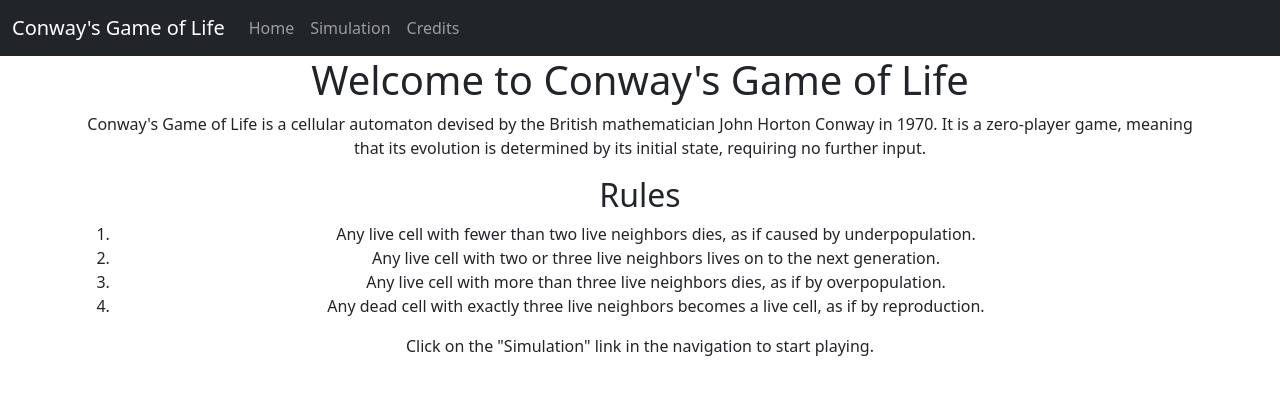
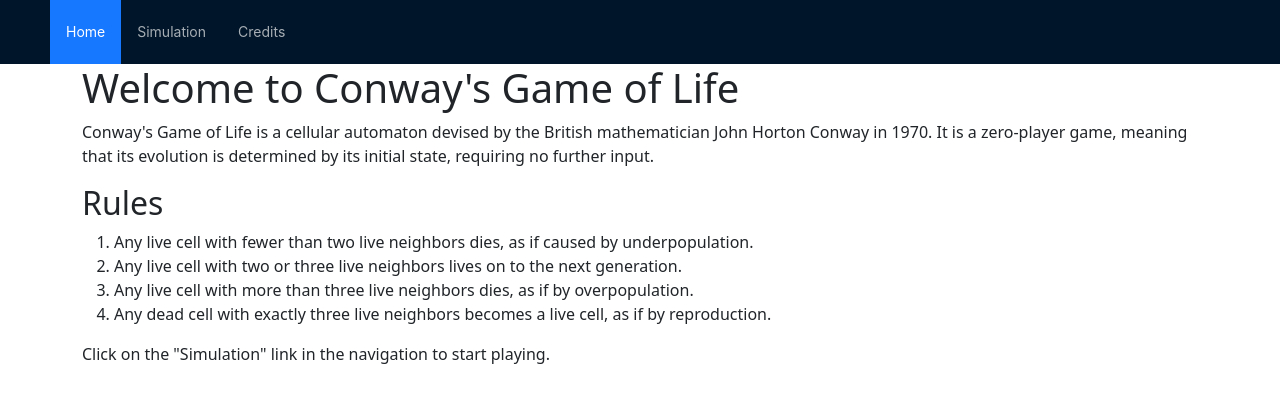
Before and after one commit to GeoBrownMotion/Xin-Geng-Ping-He-assignment2, a React (Create React App) app in the folder conways-game-of-life/: page / in a window 1280 px wide. Shown: the top 402 px of the page. Built offline with nearby package versions, Linux system fonts and the light colour scheme.

Commit message:
add 3rd party UI components, routing

```diff
--- a/conways-game-of-life/package.json
+++ b/conways-game-of-life/package.json
@@ -6,6 +6,7 @@
     "@testing-library/jest-dom": "^5.17.0",
     "@testing-library/react": "^13.4.0",
     "@testing-library/user-event": "^13.5.0",
+    "antd": "^5.15.3",
     "bootstrap": "^5.3.3",
     "react": "^18.2.0",
     "react-dom": "^18.2.0",
--- a/conways-game-of-life/src/App.js
+++ b/conways-game-of-life/src/App.js
@@ -1,62 +1,23 @@
-import React from 'react';
-import { BrowserRouter as Router, Route, Link, Routes } from 'react-router-dom';
-import HomePage from './HomePage';
-import SimulationPage from './SimulationPage';
-import CreditsPage from './CreditsPage';
-import { GameProvider } from './GameContext';
-import 'bootstrap/dist/css/bootstrap.min.css';
-import './App.css';
-import ReactDOM from 'react-dom';
+import "bootstrap/dist/css/bootstrap.min.css";
+import React from "react";
+import { createHashRouter, RouterProvider } from "react-router-dom";
+import "./App.css";
+import CreditsPage from "./CreditsPage";
+import { GameProvider } from "./GameContext";
+import HomePage from "./HomePage";
+import SimulationPage from "./SimulationPage";
 
-ReactDOM.render(
-  <React.StrictMode>
-    <GameProvider>
-      <App />
-    </GameProvider>
-  </React.StrictMode>,
-  document.getElementById('root')
-);
+const router = createHashRouter([
+  { path: "/", element: <HomePage /> },
+  { path: "/simulation", element: <SimulationPage /> },
+  { path: "/credits", element: <CreditsPage /> },
+]);
 
 function App() {
   return (
-    <Router>
-      <GameProvider>
-        <div className="App">
-          <nav className="navbar navbar-expand-lg navbar-dark bg-dark">
-            <div className="container-fluid">
-              <Link className="navbar-brand" to="/">
-                Conway's Game of Life
-              </Link>
-              <div className="collapse navbar-collapse" id="navbarNav">
-                <ul className="navbar-nav">
-                  <li className="nav-item">
-                    <Link className="nav-link" to="/">
-                      Home
-                    </Link>
-                  </li>
-                  <li className="nav-item">
-                    <Link className="nav-link" to="/simulation">
-                      Simulation
-                    </Link>
-                  </li>
-                  <li className="nav-item">
-                    <Link className="nav-link" to="/credits">
-                      Credits
-                    </Link>
-                  </li>
-                </ul>
-              </div>
-            </div>
-          </nav>
-
-          <Routes>
-            <Route path="/simulation" element={<SimulationPage />} />
-            <Route path="/credits" element={<CreditsPage />} />
-            <Route path="/" element={<HomePage />} />
-          </Routes>
-        </div>
-      </GameProvider>
-    </Router>
+    <GameProvider>
+      <RouterProvider router={router} />
+    </GameProvider>
   );
 }
 
--- a/conways-game-of-life/src/CreditsPage.js
+++ b/conways-game-of-life/src/CreditsPage.js
@@ -1,17 +1,28 @@
-import React from 'react';
+import React from "react";
+import NavBar from "./components/NavBar";
 
 const CreditsPage = () => {
   return (
+    <>
+      <NavBar />
       <div className="container">
         <h1>Credits</h1>
-      <p>This implementation of Conway's Game of Life was created by [Your Name].</p>
         <p>
-        You can find the source code on GitHub:{' '}
-        <a href="https://github.com/GeoBrownMotion/Xin-Geng-Ping-He-assignment2.git" target="_blank" rel="noopener noreferrer">
+          This implementation of Conway's Game of Life was created by [Your
+          Name].
+        </p>
+        <p>
+          You can find the source code on GitHub:{" "}
+          <a
+            href="https://github.com/GeoBrownMotion/Xin-Geng-Ping-He-assignment2.git"
+            target="_blank"
+            rel="noopener noreferrer"
+          >
             https://github.com/GeoBrownMotion/Xin-Geng-Ping-He-assignment2.git
           </a>
         </p>
       </div>
+    </>
   );
 };
 
--- a/conways-game-of-life/src/HomePage.js
+++ /dev/null
@@ -1,25 +0,0 @@
-import React from 'react';
-
-const HomePage = () => {
-  return (
-    <div className="container">
-      <h1>Welcome to Conway's Game of Life</h1>
-      <p>
-        Conway's Game of Life is a cellular automaton devised by the British
-        mathematician John Horton Conway in 1970. It is a zero-player game,
-        meaning that its evolution is determined by its initial state, requiring
-        no further input.
-      </p>
-      <h2>Rules</h2>
-      <ol>
-        <li>Any live cell with fewer than two live neighbors dies, as if caused by underpopulation.</li>
-        <li>Any live cell with two or three live neighbors lives on to the next generation.</li>
-        <li>Any live cell with more than three live neighbors dies, as if by overpopulation.</li>
-        <li>Any dead cell with exactly three live neighbors becomes a live cell, as if by reproduction.</li>
-      </ol>
-      <p>Click on the "Simulation" link in the navigation to start playing.</p>
-    </div>
-  );
-};
-
-export default HomePage;
--- /dev/null
+++ b/conways-game-of-life/src/HomePage.jsx
@@ -0,0 +1,42 @@
+import React from "react";
+import NavBar from "./components/NavBar";
+const HomePage = () => {
+  return (
+    <>
+      <NavBar />
+      <div className="container">
+        <h1>Welcome to Conway's Game of Life</h1>
+        <p>
+          Conway's Game of Life is a cellular automaton devised by the British
+          mathematician John Horton Conway in 1970. It is a zero-player game,
+          meaning that its evolution is determined by its initial state,
+          requiring no further input.
+        </p>
+        <h2>Rules</h2>
+        <ol>
+          <li>
+            Any live cell with fewer than two live neighbors dies, as if caused
+            by underpopulation.
+          </li>
+          <li>
+            Any live cell with two or three live neighbors lives on to the next
+            generation.
+          </li>
+          <li>
+            Any live cell with more than three live neighbors dies, as if by
+            overpopulation.
+          </li>
+          <li>
+            Any dead cell with exactly three live neighbors becomes a live cell,
+            as if by reproduction.
+          </li>
+        </ol>
+        <p>
+          Click on the "Simulation" link in the navigation to start playing.
+        </p>
+      </div>
+    </>
+  );
+};
+
+export default HomePage;
--- a/conways-game-of-life/src/SimulationPage.js
+++ b/conways-game-of-life/src/SimulationPage.js
@@ -1,7 +1,8 @@
-import React, { useContext, useEffect } from 'react';
-import { GameContext } from './GameContext';
-import Grid from './Grid';
-import useInterval from './useInterval';
+import React, { useContext, useEffect } from "react";
+import { GameContext } from "./GameContext";
+import Grid from "./Grid";
+import NavBar from "./components/NavBar";
+import useInterval from "./useInterval";
 
 const SimulationPage = () => {
   const {
@@ -24,7 +25,7 @@ const SimulationPage = () => {
     updatedGrid[row][col] = !updatedGrid[row][col];
     setGrid(updatedGrid);
     // Assuming setLiveCells updates the count of live cells in the grid
-    const liveCellsCount = updatedGrid.flat().filter(cell => cell).length;
+    const liveCellsCount = updatedGrid.flat().filter((cell) => cell).length;
     setLiveCells(liveCellsCount);
   };
 
@@ -42,7 +43,7 @@ const SimulationPage = () => {
       })
     );
     setGrid(updatedGrid);
-    setLiveCells(updatedGrid.flat().filter(cell => cell).length);
+    setLiveCells(updatedGrid.flat().filter((cell) => cell).length);
   };
 
   const countLiveNeighbors = (row, col) => {
@@ -52,7 +53,12 @@ const SimulationPage = () => {
         if (i === 0 && j === 0) continue;
         const newRow = row + i;
         const newCol = col + j;
-        if (newRow >= 0 && newRow < gridSize.rows && newCol >= 0 && newCol < gridSize.cols) {
+        if (
+          newRow >= 0 &&
+          newRow < gridSize.rows &&
+          newCol >= 0 &&
+          newCol < gridSize.cols
+        ) {
           count += grid[newRow][newCol] ? 1 : 0;
         }
       }
@@ -60,24 +66,36 @@ const SimulationPage = () => {
     return count;
   };
 
-  useInterval(() => {
+  useInterval(
+    () => {
       if (isRunning) updateGrid();
-  }, isRunning ? 100 : null);
+    },
+    isRunning ? 100 : null
+  );
 
   const toggleAutoplay = () => {
     setIsRunning(!isRunning);
   };
 
   return (
+    <>
+      <NavBar />
       <div className="container">
         <Grid grid={grid} toggleCell={toggleCell} />
         <div className="controls">
-        <button className="btn btn-primary" onClick={initializeGrid}>Reset Grid</button>
-        <button className="btn btn-primary" onClick={updateGrid}>Next Frame</button>
-        <button className="btn btn-primary" onClick={toggleAutoplay}>{isRunning ? 'Stop' : 'Start'} Autoplay</button>
+          <button className="btn btn-primary" onClick={initializeGrid}>
+            Reset Grid
+          </button>
+          <button className="btn btn-primary" onClick={updateGrid}>
+            Next Frame
+          </button>
+          <button className="btn btn-primary" onClick={toggleAutoplay}>
+            {isRunning ? "Stop" : "Start"} Autoplay
+          </button>
           <p>Live Cells: {liveCells}</p>
         </div>
       </div>
+    </>
   );
 };
 
--- /dev/null
+++ b/conways-game-of-life/src/components/NavBar.jsx
@@ -0,0 +1,44 @@
+import { Layout, Menu, theme } from "antd";
+import { useLocation, useNavigate } from "react-router-dom";
+import React from "react";
+
+const { Header } = Layout;
+
+const menuItems = [
+  { label: "Home", key: "/" },
+  { label: "Simulation", key: "/simulation" },
+  { label: "Credits", key: "/credits" },
+];
+
+export default () => {
+  const navigate = useNavigate();
+  const location = useLocation();
+  const {
+    token: { colorBgContainer, borderRadiusLG },
+  } = theme.useToken();
+  return (
+    <Layout>
+      <Header
+        style={{
+          display: "flex",
+          alignItems: "center",
+        }}
+      >
+        <div className="demo-logo" />
+        <Menu
+          theme="dark"
+          mode="horizontal"
+          selectedKeys={[location.pathname]}
+          items={menuItems}
+          style={{
+            flex: 1,
+            minWidth: 0,
+          }}
+          onClick={(item) => {
+            navigate(item.key);
+          }}
+        />
+      </Header>
+    </Layout>
+  );
+};
```
Also changed, not shown: 1 other file (tests, documents, lock files or other folders). Lines whose indentation alone changed are shown as unchanged.
